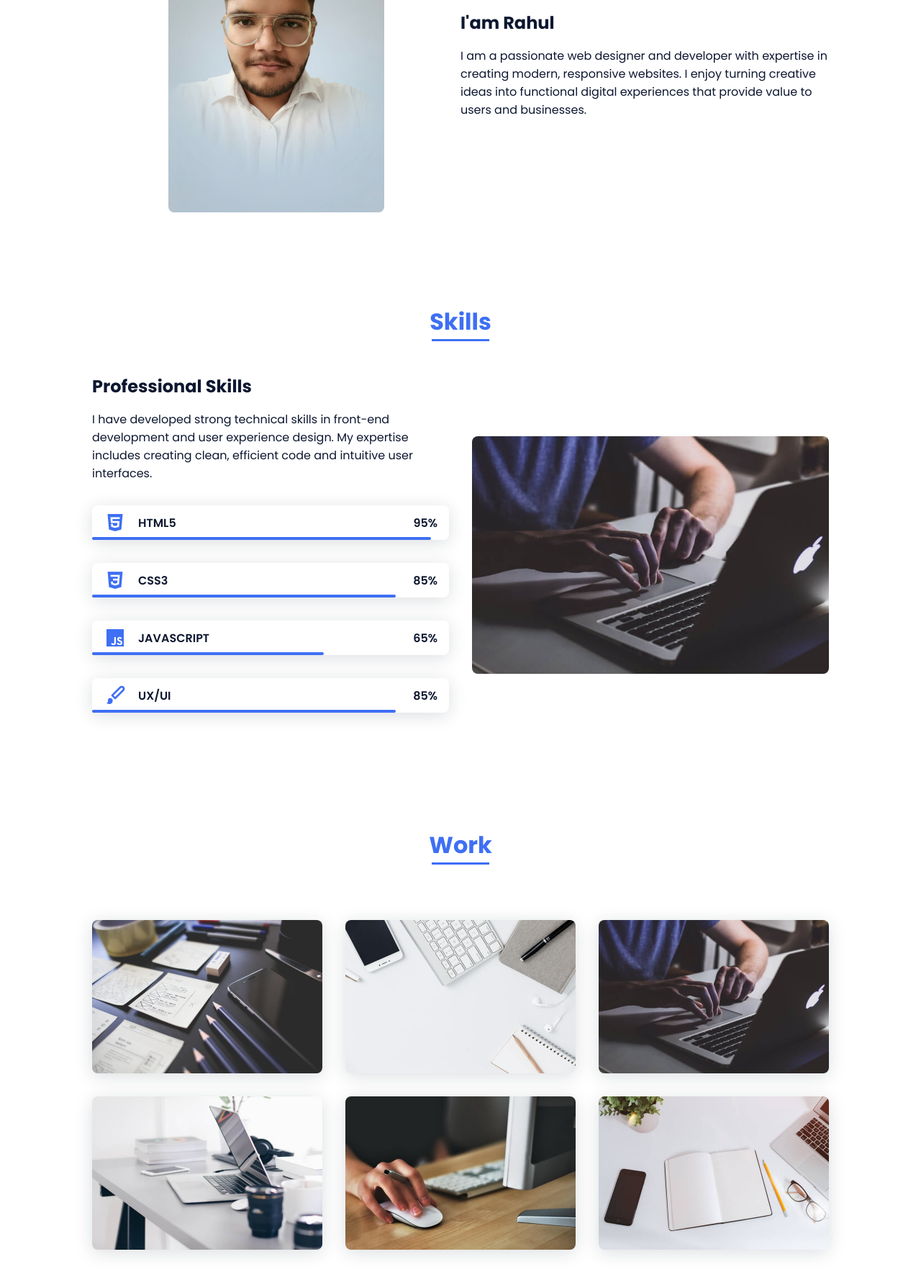
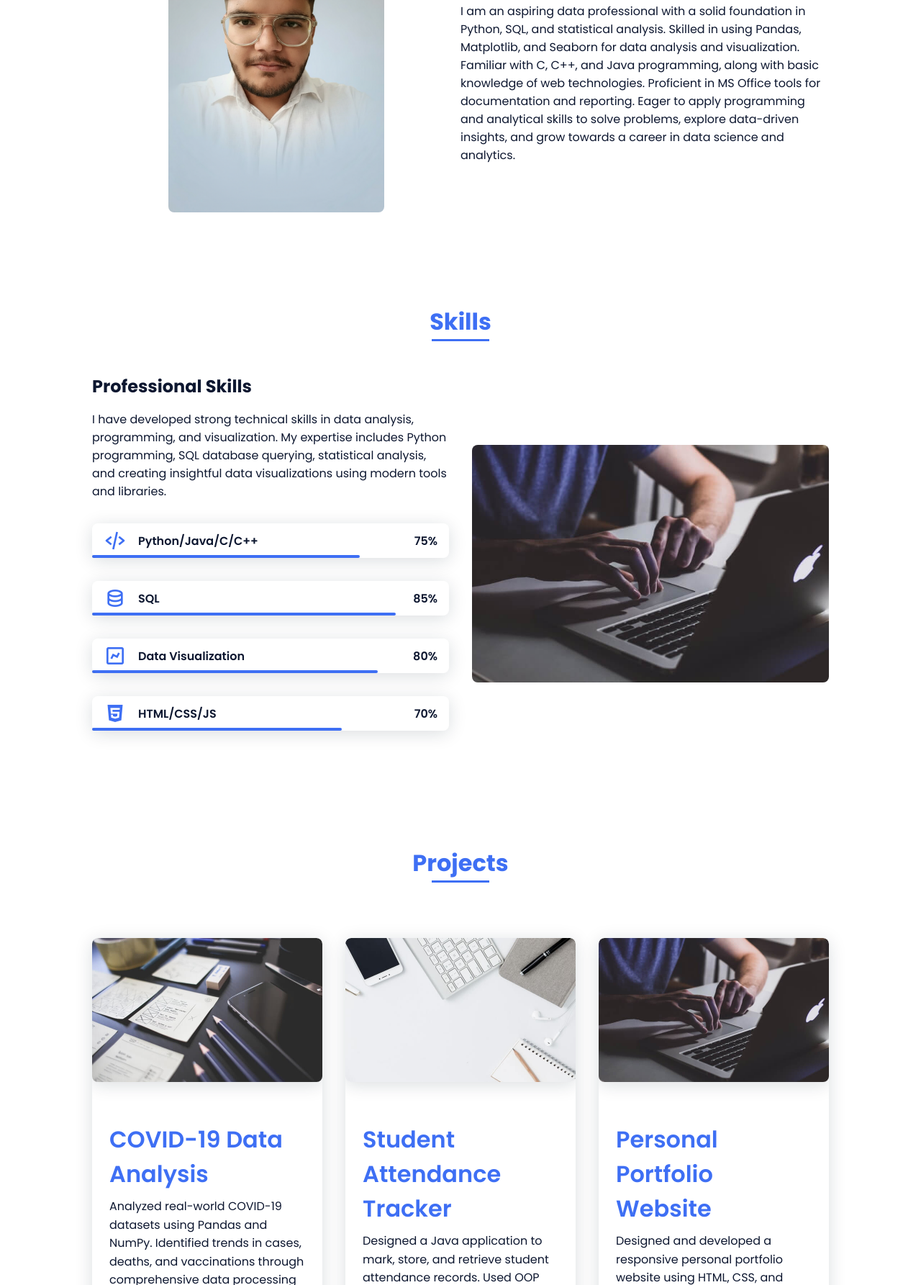
Before and after one commit to Rmn947/website, a plain HTML site: page index.html in a window 1280 px wide. Shown: the part 1015-2800 px from the top of the page at 72% size. Drawn offline with nearby package versions, Linux system fonts and the light colour scheme.

Commit message:
Update index.html and styles.css

```diff
--- a/assets/css/styles.css
+++ b/assets/css/styles.css
@@ -14,8 +14,8 @@
   --body-font: "Poppins", sans-serif;
   --big-font-size: 2rem;
   --h2-font-size: 1.25rem;
-  --normal-font-size: .938rem;
-  --smaller-font-size: .75rem;
+  --normal-font-size: 0.938rem;
+  --smaller-font-size: 0.75rem;
   /*===== Margenes =====*/
   --mb-2: 1rem;
   --mb-4: 2rem;
@@ -30,12 +30,14 @@
     --big-font-size: 3.5rem;
     --h2-font-size: 2rem;
     --normal-font-size: 1rem;
-    --smaller-font-size: .875rem;
+    --smaller-font-size: 0.875rem;
   }
 }
 
 /*===== BASE =====*/
-*, ::before, ::after {
+*,
+::before,
+::after {
   box-sizing: border-box;
 }
 
@@ -50,7 +52,9 @@ body {
   color: var(--second-color);
 }
 
-h1, h2, p {
+h1,
+h2,
+p {
   margin: 0;
 }
 
@@ -302,6 +306,21 @@ img {
 .skills__ux {
   width: 85%;
 }
+.skills__python {
+  width: 90%;
+}
+.skills__sql {
+  width: 85%;
+}
+.skills__dataviz {
+  width: 80%;
+}
+.skills__java {
+  width: 75%;
+}
+.skills__web {
+  width: 70%;
+}
 .skills__img {
   border-radius: 0.5rem;
 }
@@ -320,6 +339,63 @@ img {
 }
 .work__img img:hover {
   transform: scale(1.1);
+}
+
+.work__project,
+.work__certification {
+  background-color: #fff;
+  border-radius: 0.5rem;
+  box-shadow: 0px 4px 25px rgba(14, 36, 49, 0.15);
+  overflow: hidden;
+  margin-bottom: var(--mb-4);
+  transition: 0.3s;
+  display: flex;
+  flex-direction: column;
+}
+
+.work__project:hover,
+.work__certification:hover {
+  transform: translateY(-5px);
+  box-shadow: 0px 8px 35px rgba(14, 36, 49, 0.25);
+}
+
+.work__project .work__img,
+.work__certification .work__img {
+  width: 100%;
+  height: 200px;
+  object-fit: cover;
+}
+
+.work__details {
+  padding: 1.5rem;
+  display: flex;
+  flex-direction: column;
+  flex-grow: 1;
+}
+
+.work__details h3 {
+  color: var(--first-color);
+  font-size: var(--h2-font-size);
+  margin-bottom: 0.5rem;
+  font-weight: var(--font-semi);
+}
+
+.work__details p {
+  color: var(--second-color);
+  margin-bottom: 1rem;
+  line-height: 1.6;
+  flex-grow: 1;
+}
+
+.work__tech {
+  display: inline-block;
+  background-color: #f8f9fa;
+  color: var(--first-color);
+  padding: 0.25rem 0.75rem;
+  border-radius: 1rem;
+  font-size: var(--smaller-font-size);
+  font-weight: var(--font-semi);
+  margin-top: auto;
 }
 
 /* ===== CONTACT =====*/
--- a/index.html
+++ b/index.html
@@ -12,7 +12,7 @@
       rel="stylesheet"
     />
 
-    <title>Portfolio website complete</title>
+    <title>Rahul Chaudhary - Data Analyst Portfolio</title>
   </head>
   <body>
     <!--===== HEADER =====-->
@@ -34,7 +34,7 @@
               <a href="#skills" class="nav__link">Skills</a>
             </li>
             <li class="nav__item">
-              <a href="#work" class="nav__link">Work</a>
+              <a href="#work" class="nav__link">Projects</a>
             </li>
             <li class="nav__item">
               <a href="#contact" class="nav__link">Contact</a>
@@ -54,10 +54,10 @@
         <div class="home__data">
           <h1 class="home__title">
             Hi,<br />I'am <span class="home__title-color">Rahul</span><br />
-            Web Designer
+            Data Analyst
           </h1>
 
-          <a href="#" class="button">Contact</a>
+          <a href="#contact" class="button">Contact</a>
         </div>
 
         <div class="home__social">
@@ -109,10 +109,14 @@
           <div>
             <h2 class="about__subtitle">I'am Rahul</h2>
             <p class="about__text">
-              I am a passionate web designer and developer with expertise in
-              creating modern, responsive websites. I enjoy turning creative
-              ideas into functional digital experiences that provide value to
-              users and businesses.
+              I am an aspiring data professional with a solid foundation in
+              Python, SQL, and statistical analysis. Skilled in using Pandas,
+              Matplotlib, and Seaborn for data analysis and visualization.
+              Familiar with C, C++, and Java programming, along with basic
+              knowledge of web technologies. Proficient in MS Office tools for
+              documentation and reporting. Eager to apply programming and
+              analytical skills to solve problems, explore data-driven insights,
+              and grow towards a career in data science and analytics.
             </p>
           </div>
         </div>
@@ -126,48 +130,50 @@
           <div>
             <h2 class="skills__subtitle">Professional Skills</h2>
             <p class="skills__text">
-              I have developed strong technical skills in front-end development
-              and user experience design. My expertise includes creating clean,
-              efficient code and intuitive user interfaces.
+              I have developed strong technical skills in data analysis,
+              programming, and visualization. My expertise includes Python
+              programming, SQL database querying, statistical analysis, and
+              creating insightful data visualizations using modern tools and
+              libraries.
             </p>
             <div class="skills__data">
               <div class="skills__names">
-                <i class="bx bxl-html5 skills__icon"></i>
-                <span class="skills__name">HTML5</span>
+                <i class="bx bx-code-alt skills__icon"></i>
+                <span class="skills__name">Python/Java/C/C++</span>
               </div>
-              <div class="skills__bar skills__html"></div>
+              <div class="skills__bar skills__java"></div>
               <div>
-                <span class="skills__percentage">95%</span>
+                <span class="skills__percentage">75%</span>
               </div>
             </div>
             <div class="skills__data">
               <div class="skills__names">
-                <i class="bx bxl-css3 skills__icon"></i>
-                <span class="skills__name">CSS3</span>
+                <i class="bx bx-data skills__icon"></i>
+                <span class="skills__name">SQL</span>
               </div>
-              <div class="skills__bar skills__css"></div>
+              <div class="skills__bar skills__sql"></div>
               <div>
                 <span class="skills__percentage">85%</span>
               </div>
             </div>
             <div class="skills__data">
               <div class="skills__names">
-                <i class="bx bxl-javascript skills__icon"></i>
-                <span class="skills__name">JAVASCRIPT</span>
+                <i class="bx bx-chart skills__icon"></i>
+                <span class="skills__name">Data Visualization</span>
               </div>
-              <div class="skills__bar skills__js"></div>
+              <div class="skills__bar skills__dataviz"></div>
               <div>
-                <span class="skills__percentage">65%</span>
+                <span class="skills__percentage">80%</span>
               </div>
             </div>
             <div class="skills__data">
               <div class="skills__names">
-                <i class="bx bxs-paint skills__icon"></i>
-                <span class="skills__name">UX/UI</span>
+                <i class="bx bxl-html5 skills__icon"></i>
+                <span class="skills__name">HTML/CSS/JS</span>
               </div>
-              <div class="skills__bar skills__ux"></div>
+              <div class="skills__bar skills__web"></div>
               <div>
-                <span class="skills__percentage">85%</span>
+                <span class="skills__percentage">70%</span>
               </div>
             </div>
           </div>
@@ -180,27 +186,65 @@
 
       <!--===== WORK =====-->
       <section class="work section" id="work">
-        <h2 class="section-title">Work</h2>
+        <h2 class="section-title">Projects</h2>
 
         <div class="work__container bd-grid">
-          <a href="" class="work__img">
-            <img src="assets/img/work1.jpg" alt="" />
-          </a>
-          <a href="" class="work__img">
-            <img src="assets/img/work2.jpg" alt="" />
-          </a>
-          <a href="" class="work__img">
-            <img src="assets/img/work3.jpg" alt="" />
-          </a>
-          <a href="" class="work__img">
-            <img src="assets/img/work4.jpg" alt="" />
-          </a>
-          <a href="" class="work__img">
-            <img src="assets/img/work5.jpg" alt="" />
-          </a>
-          <a href="" class="work__img">
-            <img src="assets/img/work6.jpg" alt="" />
-          </a>
+          <div class="work__project">
+            <img
+              src="assets/img/work1.jpg"
+              alt="COVID-19 Data Analysis"
+              class="work__img"
+            />
+            <div class="work__details">
+              <h3>COVID-19 Data Analysis</h3>
+              <p>
+                Analyzed real-world COVID-19 datasets using Pandas and NumPy.
+                Identified trends in cases, deaths, and vaccinations through
+                comprehensive data processing and statistical analysis.
+              </p>
+              <span class="work__tech"
+                >Python • Pandas • NumPy • Data Analysis</span
+              >
+            </div>
+          </div>
+
+          <div class="work__project">
+            <img
+              src="assets/img/work2.jpg"
+              alt="Student Attendance Tracker"
+              class="work__img"
+            />
+            <div class="work__details">
+              <h3>Student Attendance Tracker</h3>
+              <p>
+                Designed a Java application to mark, store, and retrieve student
+                attendance records. Used OOP principles and file handling for
+                data storage with attendance summary reports.
+              </p>
+              <span class="work__tech"
+                >Java • OOP • File I/O • JDBC • MySQL</span
+              >
+            </div>
+          </div>
+
+          <div class="work__project">
+            <img
+              src="assets/img/work3.jpg"
+              alt="Personal Portfolio Website"
+              class="work__img"
+            />
+            <div class="work__details">
+              <h3>Personal Portfolio Website</h3>
+              <p>
+                Designed and developed a responsive personal portfolio website
+                using HTML, CSS, and JavaScript. Showcased projects and skills
+                with modern web design principles.
+              </p>
+              <span class="work__tech"
+                >HTML • CSS • JavaScript • Responsive Design</span
+              >
+            </div>
+          </div>
         </div>
       </section>
 
```
